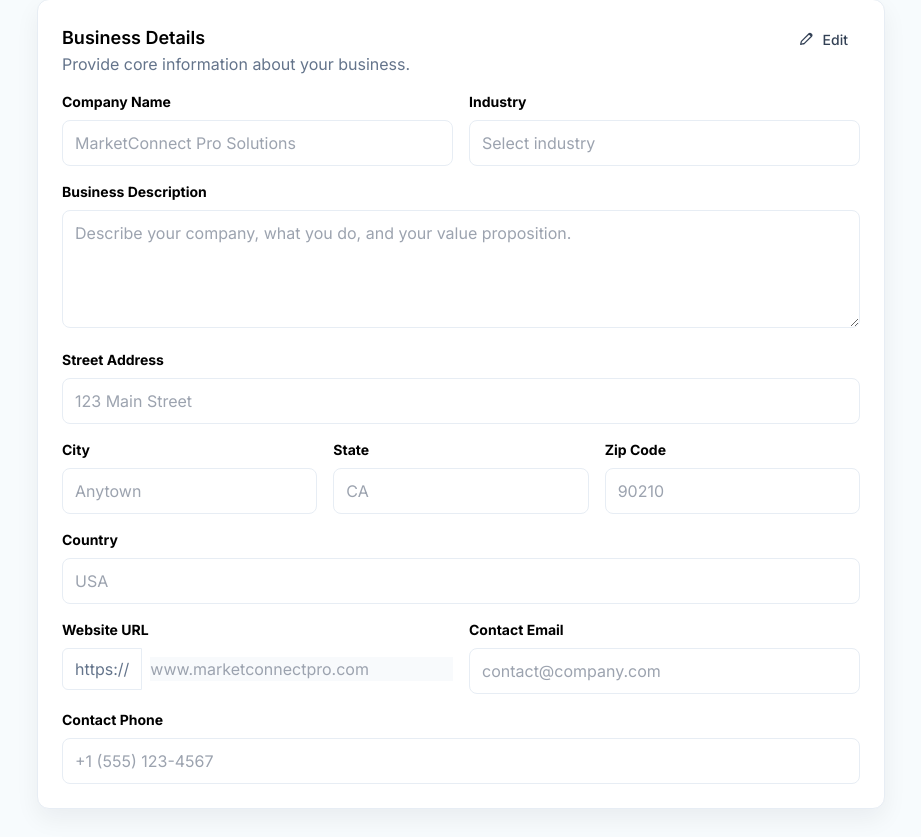
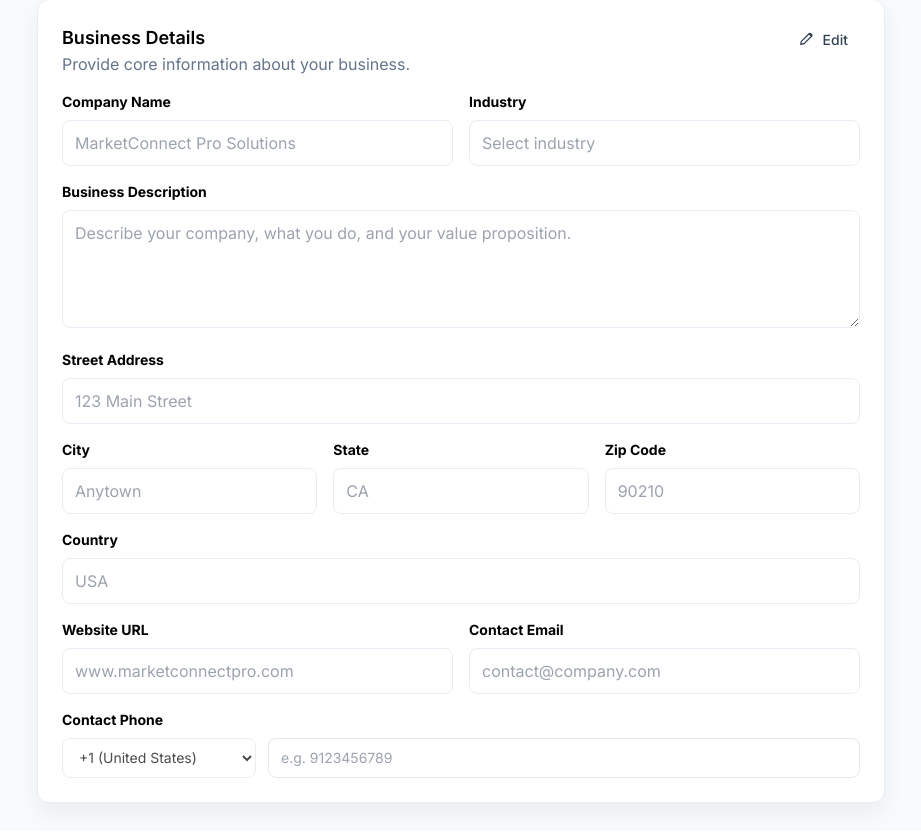
Before and after one commit to siv727/CSIT327-G1-Thryve, a Django app: page /profile/home/ in a window 1280 px wide. Shown: the part 226-1063 px from the top of the page, without its empty margins (311-1232 px from the left). Run offline with Django 5.2, Linux system fonts and the light colour scheme; the visitor is signed in with stand-in values (Sample User, id 1); data comes from the database, SQL or seed files in the repository; some libraries are stand-ins or nearby versions.

Commit message:
feature(profile): changes in the website url and contact phone

```diff
--- a/thryve/profile_app/forms.py
+++ b/thryve/profile_app/forms.py
@@ -49,7 +49,7 @@ class BusinessProfileForm(forms.ModelForm):
                 'placeholder': 'USA'
             }),
             'website_url': forms.URLInput(attrs={
-                'class': 'w-full outline-none',
+                'class': 'w-full border border-line rounded-lg bg-white px-3 py-2.5 outline-none focus:ring-2 focus:ring-brand-500/30',
                 'placeholder': 'www.marketconnectpro.com'
             }),
             'contact_phone': forms.TextInput(attrs={
--- a/thryve/profile_app/templates/profile_app/business_profile.html
+++ b/thryve/profile_app/templates/profile_app/business_profile.html
@@ -250,7 +250,6 @@
             <div>
               <label class="block text-sm font-bold mb-2">Website URL</label>
               <div class="flex items-center gap-2">
-                <span class="text-slate-500 select-none px-3 py-2 rounded-l-md border border-line bg-white">https://</span>
                 <div class="flex-1">{{ form.website_url }}</div>
               </div>
             </div>
@@ -261,10 +260,48 @@
             </div>
           </div>
 
-          <div>
-            <label class="block text-sm font-bold mb-2">Contact Phone</label>
-            {{ form.contact_phone }}
-          </div>
+          <!-- Contact Phone (country code dropdown + local number) -->
+<div>
+  <label class="block text-sm font-bold mb-2">Contact Phone</label>
+
+  {# Keep the Django field as a hidden input so server sees the final combined phone value #}
+  {# If you prefer to render the bound field directly, ensure it has id="id_contact_phone" #}
+  <input type="hidden" id="id_contact_phone" name="contact_phone"
+         value="{{ form.contact_phone.value|default_if_none:'' }}" />
+
+  <div class="flex gap-3">
+    <!-- Country code select (scrollable) -->
+    <div class="relative">
+      <select id="phoneCodeSelect" class="h-10 px-3 rounded-lg border border-slate-200 bg-white text-sm"
+              aria-label="Country code" disabled>
+        <!-- popular country codes; add more as needed -->
+        <option value="+1">+1 (United States)</option>
+        <option value="+63">+63 (Philippines)</option>
+        <option value="+44">+44 (United Kingdom)</option>
+        <option value="+61">+61 (Australia)</option>
+        <option value="+91">+91 (India)</option>
+        <option value="+81">+81 (Japan)</option>
+        <option value="+49">+49 (Germany)</option>
+        <option value="+82">+82 (South Korea)</option>
+        <option value="+7">+7 (Russia)</option>
+        <option value="+86">+86 (China)</option>
+        <!-- If you want a long list you'd normally generate it server-side -->
+      </select>
+      <!-- small down chevron for visual -->
+
+    </div>
+
+    <!-- Local-number input (visible) -->
+    <input id="phoneLocalInput" type="text"
+           class="flex-1 h-10 px-3 rounded-lg border border-slate-200 bg-white text-sm"
+           placeholder="e.g. 9123456789" disabled aria-label="Local phone number" />
+  </div>
+
+  {% if form.contact_phone.errors %}
+    <div class="text-rose-600 text-xs mt-1">{{ form.contact_phone.errors|join:", " }}</div>
+  {% endif %}
+</div>
+
 
           <!-- Actions: hidden until edit mode -->
           <div id="actionRow" class="flex justify-end gap-2 pt-2 hidden">
```
